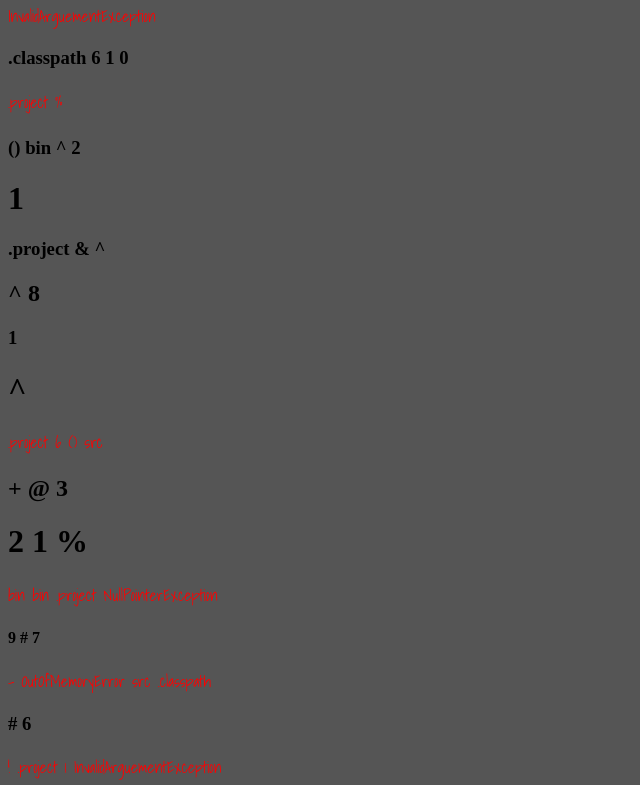
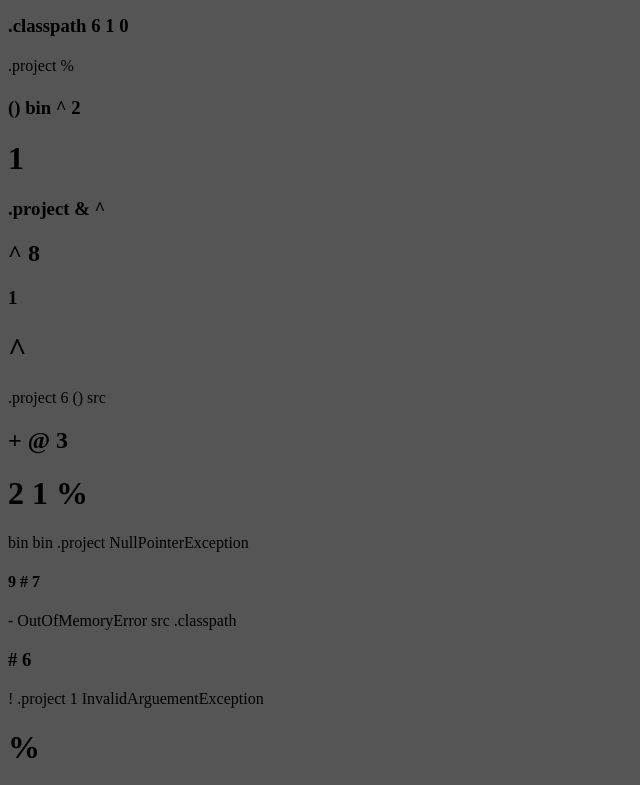
Before and after one commit to Ironraptor3/Ironraptor3.github.io, a plain HTML site: page index.html in a window 1280 px wide. Shown: the part 719-1504 px from the top of the page, without its empty margins (0-640 px from the left). Drawn offline with Linux system fonts and the light colour scheme.

Commit message:
Update cssfile.css

```diff
--- a/cssfile.css
+++ b/cssfile.css
@@ -1,5 +1,5 @@
 @import url('https://fonts.googleapis.com/css?family=Shadows+Into+Light');
-p {
+Shadow {
   color:red;
   font-family:Shadows Into Light;
 }
```
